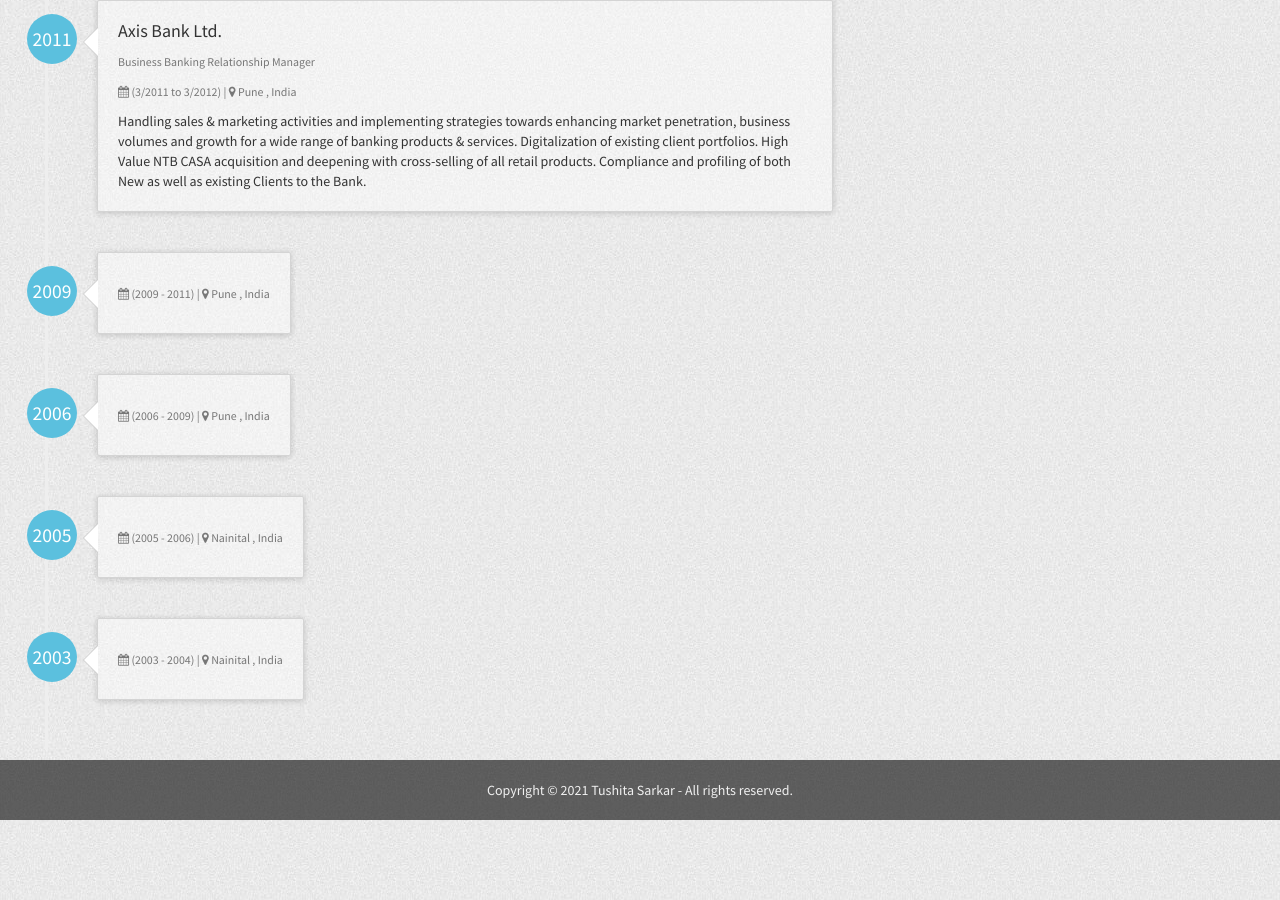
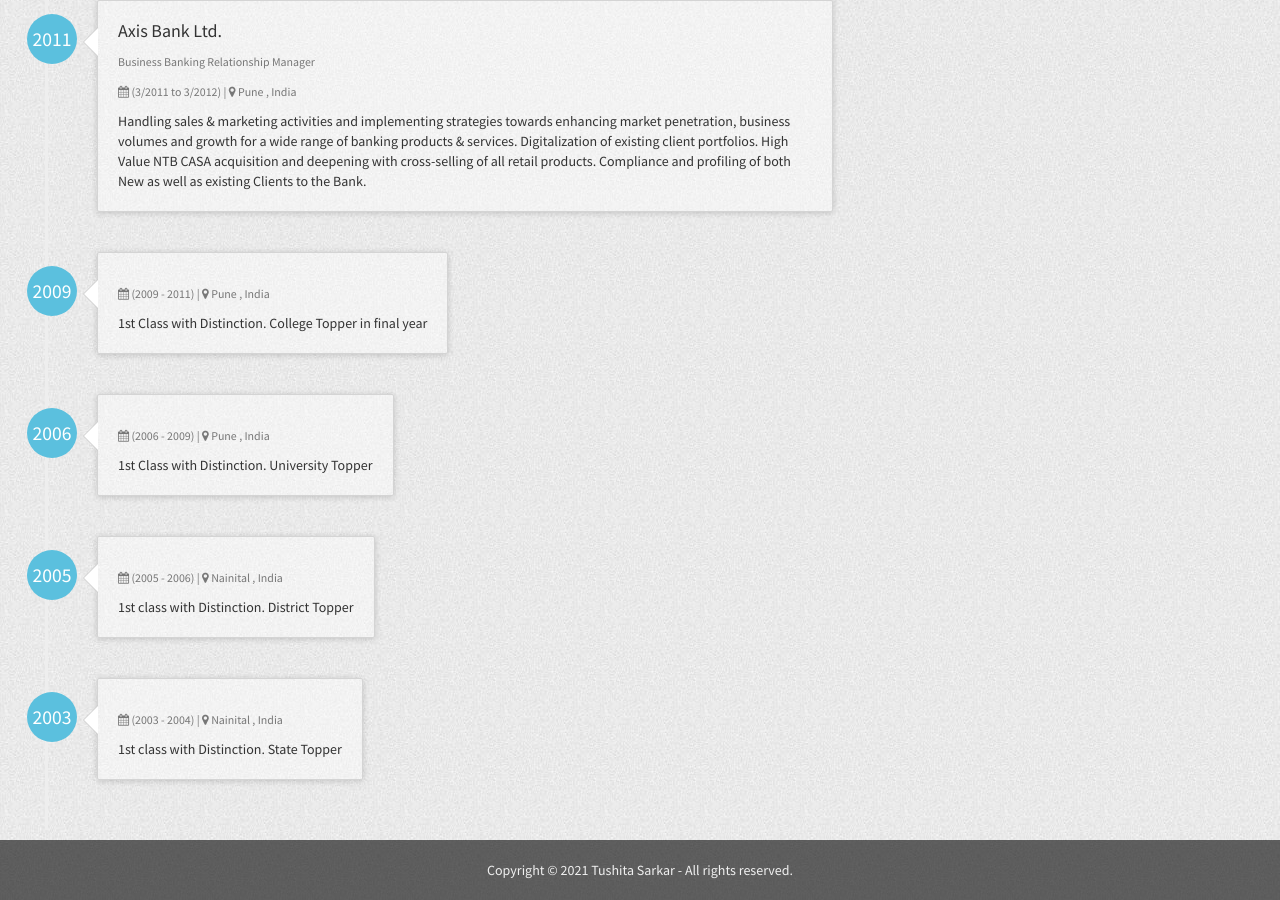
Before and after one commit to EagleEyeVision/TushitaSarkar, a Jekyll site: the page built from index.html, in a window 1280 px wide and 900 px high, scrolled down 2215 px. Built offline with Jekyll 4.4.1, drawn with Linux system fonts in a browser that asks for light colours; nearby versions of some CDN libraries; some of the changed lines change nothing that is shown.

Commit message:
Update _config.yml

```diff
--- a/_config.yml
+++ b/_config.yml
@@ -30,7 +30,7 @@
       company: EagleEyevision
       location: Breda , Netherlands
       title: Founder
-      started: April 2021
+      started: 2021
       duration: (April,2021 - Present)
       description: Managing compliance risk and complying with bank relevant and EU applicable laws, regulations and standards for customer acquisition and pre-existing clients. Abiding by the guidelines of DNB. Running my own enterprise which deals with AR,AR and AI and software consultancy. Responding to day-to-day compliance related requests from other (Strategic) Business Units, day-to-day compliance monitoring activities and compliance training and education. Digitization and digitalization of file management. Ethical aspects related to privacy/GDPR/FAirness of Data
     - work2:
@@ -75,6 +75,7 @@
       started: 2011
       duration: (3/2011 to 3/2012)
       description: Handling sales & marketing activities and implementing strategies towards enhancing market penetration, business volumes and growth for a wide range of banking products & services. Digitalization of existing client portfolios. High Value NTB CASA acquisition and deepening with cross-selling of all retail products. Compliance and profiling of both New as well as existing Clients to the Bank.
+
       educationHistory:
     - education1:
       organization: Balaji Institute Of International Business. Sri Balaji University
@@ -83,7 +84,7 @@
       major: International Business, Marketing
       started: 2009
       duration: (2009 - 2011)
-      Achievements: 1st Class with Distinction. College Topper in final year
+      description: 1st Class with Distinction. College Topper in final year
     - education2:
       organization: University of Pune
       location: Pune , India
@@ -91,7 +92,7 @@
       major: Zoology & Microbiology
       started: 2006
       duration: (2006 - 2009)
-      Achievements: 1st Class with Distinction. University Topper
+      description: 1st Class with Distinction. University Topper
     - education3:
       organization: Central Board Secondary education (India)
       location: Nainital , India
@@ -99,7 +100,7 @@
       major: English, Hindi, Biology, Physics, Chemistry.
       started: 2005
       duration: (2005 - 2006)
-      Achievements: 1st class with Distinction. District Topper
+      description: 1st class with Distinction. District Topper
     - education4:
       organization: Central Board Secondary education (India)
       location: Nainital , India
@@ -107,7 +108,7 @@
       major: English, Hindi, Mathematics, Social Science, General Science
       started: 2003
       duration: (2003 - 2004)
-      Achievements: 1st class with Distinction. State Topper
+      description: 1st class with Distinction. State Topper
 
 
 
```
